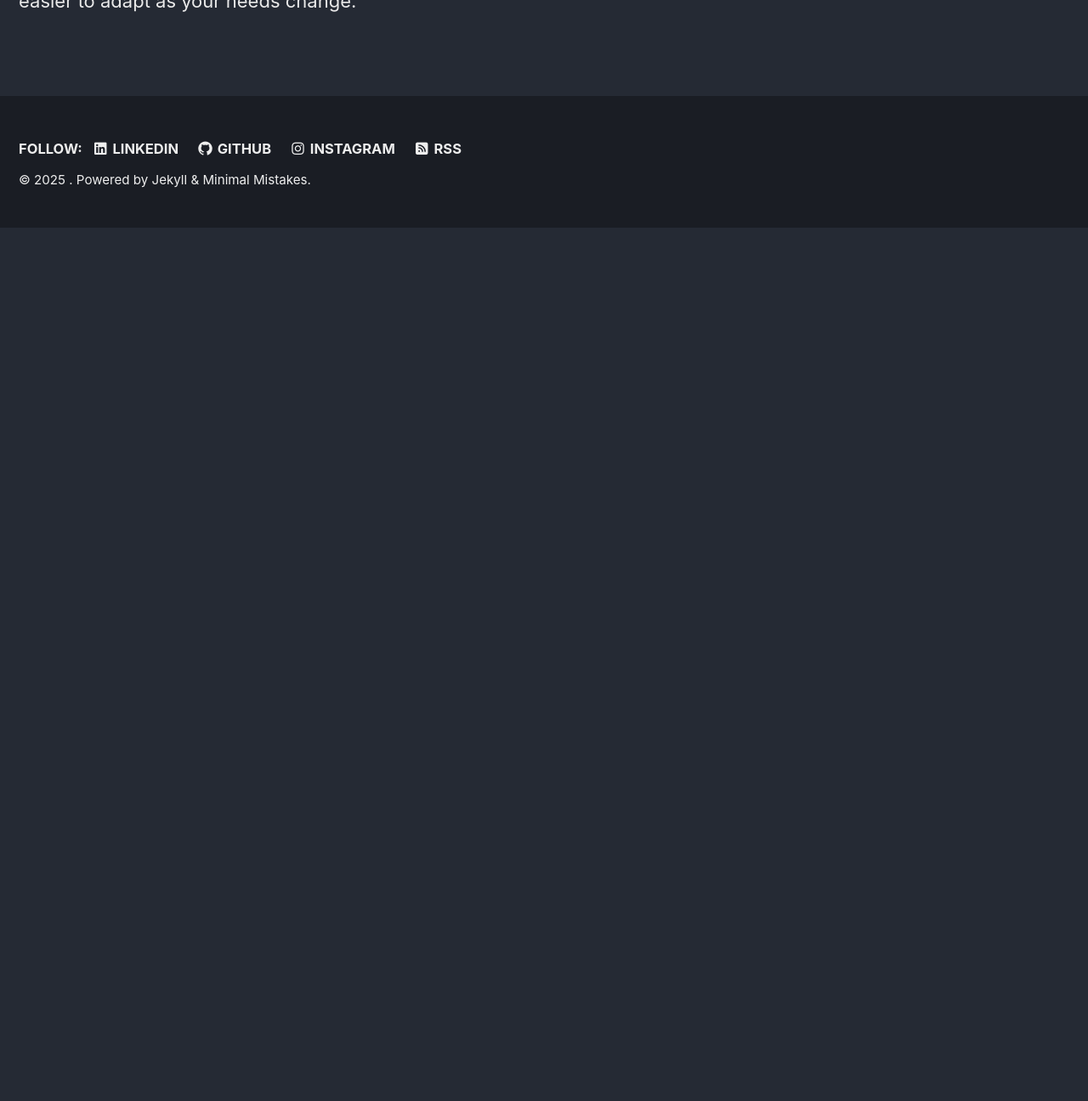
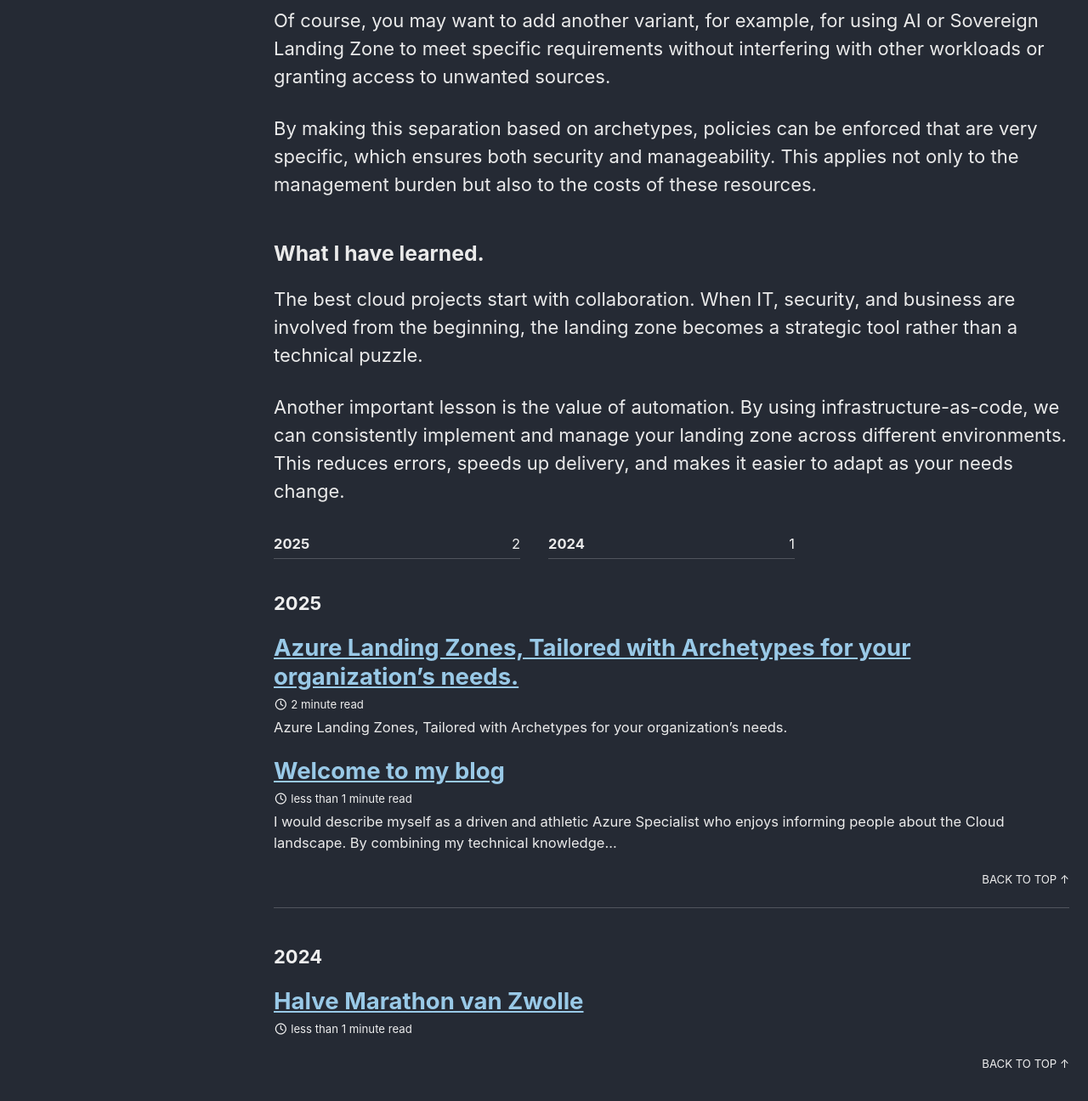
Before and after one commit to bhoogenboom/BoukeHoogenboom, a Jekyll site: the page built from _posts/2025-10-17-azure-archetypes.md, in a window 1280 px wide and 1400 px high, scrolled down 1856 px. Shown: the top 1296 px of the window at 85% size. Built offline with Jekyll 4.4.1, drawn with Linux system fonts in a browser that asks for light colours; cached includes are drawn as plain includes; before the commit the page ends 2124 px from its top, so only the background shows below that; some of the changed text lies outside the part shown.

Commit message:
changed post layout

```diff
--- a/_config.yml
+++ b/_config.yml
@@ -267,7 +267,7 @@
       path: ""
       type: posts
     values:
-      layout: splash
+      layout: posts
       classes: wide
       author_profile: false
       read_time: true
--- a/_posts/2025-10-17-azure-archetypes.md
+++ b/_posts/2025-10-17-azure-archetypes.md
@@ -11,7 +11,7 @@
 tags: LandingZone Archetypes
 ---
 
-## Azure Landing Zones, Tailored with Archetypes for your organization's needs.
+# Azure Landing Zones, Tailored with Archetypes for your organization's needs.
 
 ### Introduction and Point-of-view.
 As a Cloud Consultant, I help organizations transition to the cloud. What I often see is that the decision to move to the cloud is made quickly. But the next question is just as important: how do you do this in a smart, secure, and future-proof way?
```
Also changed, not shown: _posts/2025-09-18-first-blog.md (renamed from _posts/2025-09-18-fitst-blog.md).
